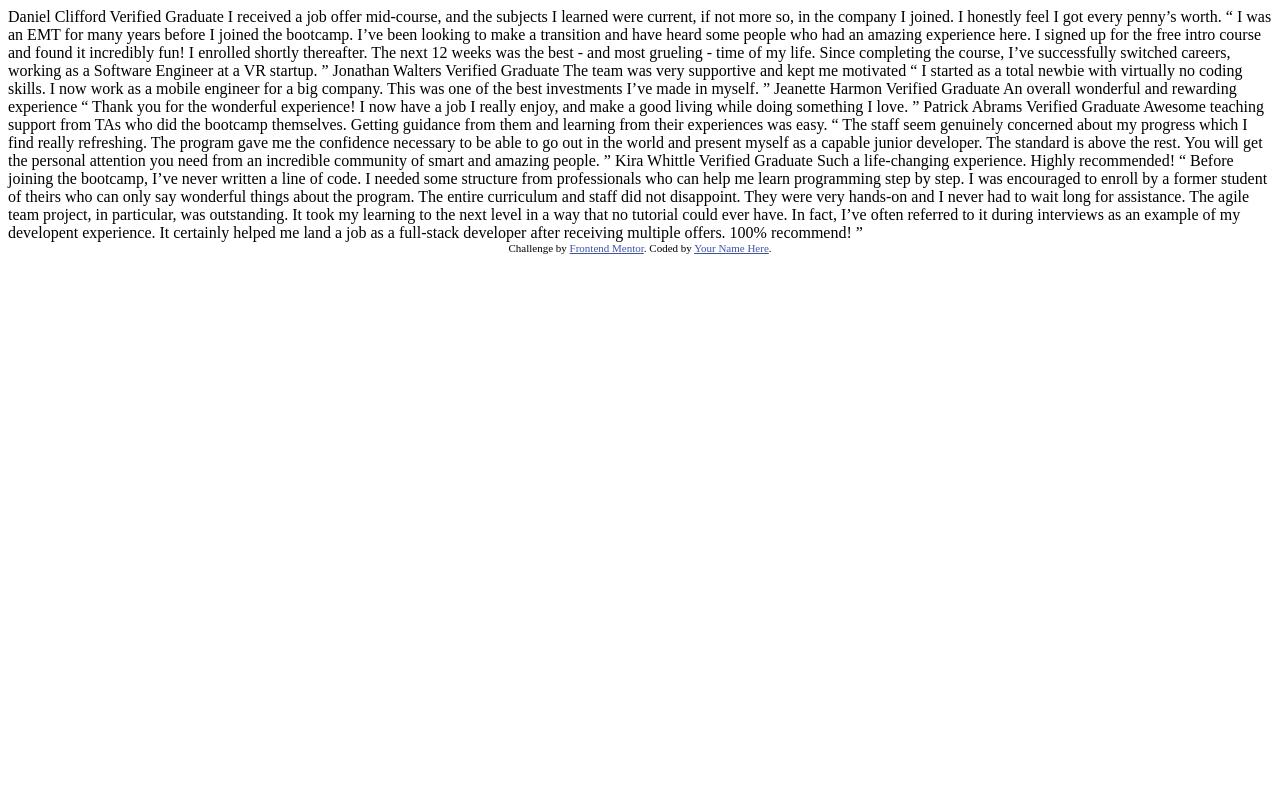
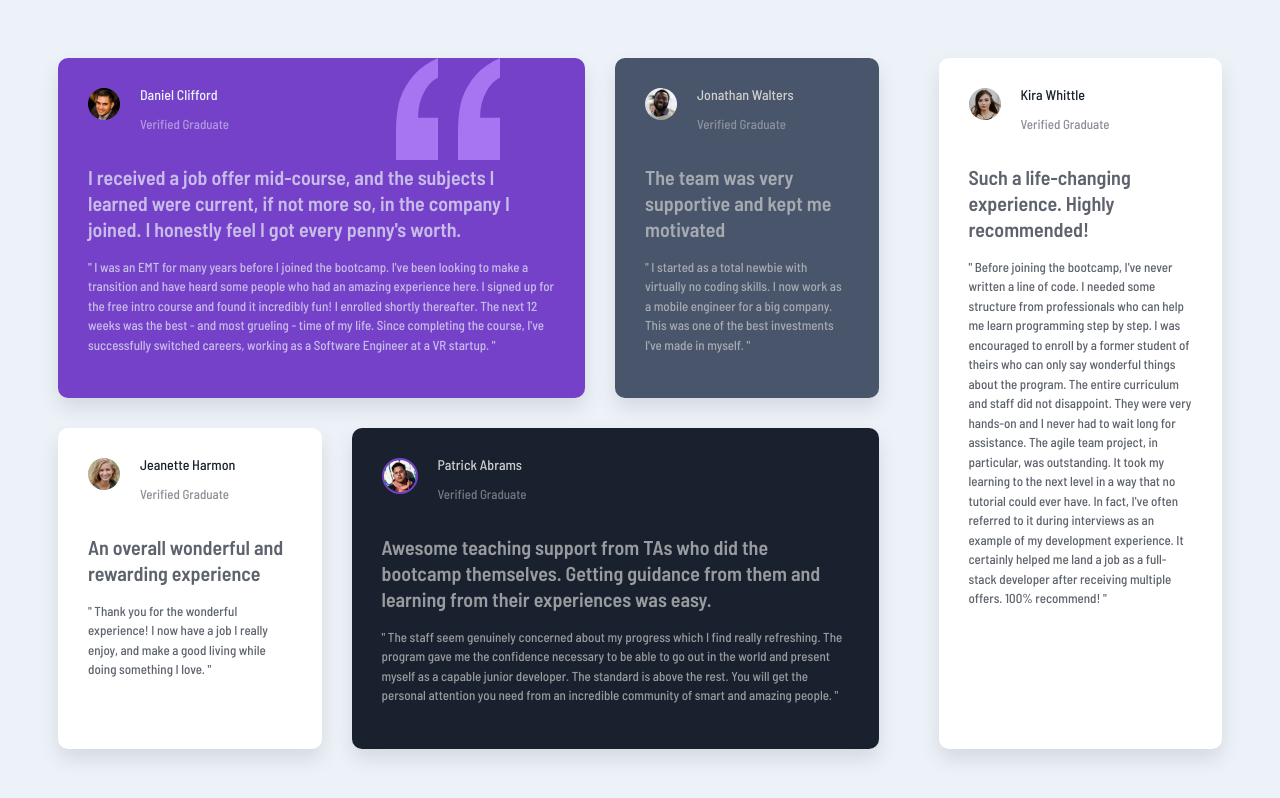
Before and after one commit to CodeWithMaina/testimonial-grid-section, a plain HTML site: page index.html in a window 1280 px wide. Drawn offline with Linux system fonts and the light colour scheme.

Commit message:
Added fonts and colors

```diff
--- a/index.html
+++ b/index.html
@@ -1,76 +1,130 @@
 <!DOCTYPE html>
 <html lang="en">
+
 <head>
   <meta charset="UTF-8">
-  <meta name="viewport" content="width=device-width, initial-scale=1.0"> <!-- displays site properly based on user's device -->
+  <meta http-equiv="X-UA-Compatible" content="IE=edge">
+  <meta name="viewport" content="width=device-width, initial-scale=1.0">
+  <!-- Google font -->
+  <link rel="preconnect" href="https://fonts.googleapis.com">
+  <link rel="preconnect" href="https://fonts.gstatic.com" crossorigin>
+  <link href="https://fonts.googleapis.com/css2?family=Barlow+Semi+Condensed:wght@500;600&display=swap"
+    rel="stylesheet">
+  <!-- my css -->
+  <link rel="stylesheet" href="styles.css">
+</head>
 
-  <link rel="icon" type="image/png" sizes="32x32" href="./images/favicon-32x32.png">
-
-  <title>Frontend Mentor | [Challenge Name Here]</title>
-
-  <!-- Feel free to remove these styles or customise in your own stylesheet 👍 -->
-  <style>
-    .attribution { font-size: 11px; text-align: center; }
-    .attribution a { color: hsl(228, 45%, 44%); }
-  </style>
-</head>
 <body>
-  Daniel Clifford
-  Verified Graduate
-
+  <main class="testimonial-grid">
+    <div class="side1">
+      <div class="dani-wal">
+        <article class="daniel quote">
+          <div class="flex">
+            <div>
+              <img src="./images/image-daniel.jpg" alt="daniel clifford">
+            </div>
+            <div>
+              <h2 class="name">Daniel Clifford</h2>
+              <p class="position">Verified Graduate</p>
+            </div>
+          </div>
+          <p class="description">
             I received a job offer mid-course, and the subjects I learned were current, if not more so,
-  in the company I joined. I honestly feel I got every penny’s worth.
-
-  “ I was an EMT for many years before I joined the bootcamp. I’ve been looking to make a
+            in the company I joined. I honestly feel I got every penny's worth.
+          </p>
+          <p>
+            " I was an EMT for many years before I joined the bootcamp. I've been looking to make a
             transition and have heard some people who had an amazing experience here. I signed up
             for the free intro course and found it incredibly fun! I enrolled shortly thereafter.
             The next 12 weeks was the best - and most grueling - time of my life. Since completing
-  the course, I’ve successfully switched careers, working as a Software Engineer at a VR startup. ”
-
-  Jonathan Walters
-  Verified Graduate
-
+            the course, I've successfully switched careers, working as a Software Engineer at a VR startup. "
+          </p>
+        </article>
+        <article class="walters">
+          <div class="flex">
+            <div>
+              <img src="./images/image-jonathan.jpg" alt="Jonathan Walters">
+            </div>
+            <div>
+              <h2 class="name">Jonathan Walters</h2>
+              <p class="position">Verified Graduate</p>
+            </div>
+          </div>
+          <p class="description">
             The team was very supportive and kept me motivated
-
-  “ I started as a total newbie with virtually no coding skills. I now work as a mobile engineer
-  for a big company. This was one of the best investments I’ve made in myself. ”
-
-  Jeanette Harmon
-  Verified Graduate
-
-  An overall wonderful and rewarding experience
-
-  “ Thank you for the wonderful experience! I now have a job I really enjoy, and make a good living
-  while doing something I love. ”
-
-  Patrick Abrams
-  Verified Graduate
-
+          </p>
+          <p>
+            " I started as a total newbie with virtually no coding skills. I now work as a mobile engineer
+            for a big company. This was one of the best investments I've made in myself. "
+          </p>
+        </article>
+      </div>
+      <div class="ham-abr">
+        <article class="harmon">
+          <div class="flex">
+            <div>
+              <img src="./images/image-jeanette.jpg" alt="Jeanette Harmon">
+            </div>
+            <div>
+              <h2 class="name">Jeanette Harmon</h2>
+              <p class="position">Verified Graduate</p>
+            </div>
+          </div>
+          <p class="description">
+            An overall wonderful and rewarding experience</p>
+          <p>
+            " Thank you for the wonderful experience! I now have a job I really enjoy, and make a good living
+            while doing something I love. "
+          </p>
+        </article>
+        <article class="abrams">
+          <div class="flex">
+            <div>
+              <img class="border-primary-400" src="./images/image-patrick.jpg" alt="Patrick Abrams">
+            </div>
+            <div>
+              <h2 class="name">Patrick Abrams</h2>
+              <p class="position">Verified Graduate</p>
+            </div>
+          </div>
+          <p class="description">
             Awesome teaching support from TAs who did the bootcamp themselves. Getting guidance from them and
             learning from their experiences was easy.
-
-  “ The staff seem genuinely concerned about my progress which I find really refreshing. The program
+          </p>
+          <p>
+            " The staff seem genuinely concerned about my progress which I find really refreshing. The program
             gave me the confidence necessary to be able to go out in the world and present myself as a capable
             junior developer. The standard is above the rest. You will get the personal attention you need from
-  an incredible community of smart and amazing people. ”
+            an incredible community of smart and amazing people. "
+          </p>
+        </article>
+      </div>
+    </div>
 
-  Kira Whittle
-  Verified Graduate
-
+    <article class="kira">
+      <div class="flex">
+        <div>
+          <img src="./images/image-kira.jpg" alt="Kira Whittle">
+        </div>
+        <div>
+          <h2 class="name">Kira Whittle</h2>
+          <p class="position">Verified Graduate</p>
+        </div>
+      </div>
+      <p class="description">
         Such a life-changing experience. Highly recommended!
-
-  “ Before joining the bootcamp, I’ve never written a line of code. I needed some structure from
+      </p>
+      <p>
+        " Before joining the bootcamp, I've never written a line of code. I needed some structure from
         professionals who can help me learn programming step by step. I was encouraged to enroll by a former
         student of theirs who can only say wonderful things about the program. The entire curriculum and staff
         did not disappoint. They were very hands-on and I never had to wait long for assistance. The agile team
         project, in particular, was outstanding. It took my learning to the next level in a way that no tutorial
-  could ever have. In fact, I’ve often referred to it during interviews as an example of my developent
+        could ever have. In fact, I've often referred to it during interviews as an example of my development
         experience. It certainly helped me land a job as a full-stack developer after receiving multiple offers.
-  100% recommend! ”
-
-  <div class="attribution">
-    Challenge by <a href="https://www.frontendmentor.io?ref=challenge" target="_blank">Frontend Mentor</a>.
-    Coded by <a href="#">Your Name Here</a>.
-  </div>
+        100% recommend! "
+      </p>
+    </article>
+  </main>
 </body>
 </html>
--- /dev/null
+++ b/styles.css
@@ -0,0 +1,130 @@
+:root {
+    --fs-300: 0.8125rem;
+    --fs-400: 0.875rem;
+    --fw-400: 500;
+    --fw-700: 600;
+  }
+
+  .flex {
+    display: flex;
+  }
+
+  body {
+    font-family: 'Barlow Semi Condensed', sans-serif;
+    padding: 50px;
+    justify-content: center;
+    background-color: hsl(210, 46%, 95%);
+  }
+
+  main {
+    display: grid;
+    grid-template-columns: 3fr 1fr;
+    gap: 30px;
+    max-width: 1200px;
+    margin: 0 auto;
+  }
+
+  .name {
+    font-size: var(--fs-400);
+    font-weight: var(--fw-400);
+    line-height: 1;
+  }
+
+  .side1 {
+    margin-right: 30px;
+    display: flex;
+    flex-direction: column;
+    gap: 30px;
+  }
+
+  .dani-wal {
+    display: grid;
+    grid-template-columns: 2fr 1fr;
+    gap: 30px;
+  }
+
+  .ham-abr {
+    display: grid;
+    grid-template-columns: 1fr 2fr;
+    gap: 30px;
+  }
+
+  img {
+    border-radius: 50%;
+    margin-right: 20px;
+    width: 32px;
+    height: 32px;
+  }
+
+  .quote {
+    background-image: url("./images/bg-pattern-quotation.svg");
+    background-repeat: no-repeat;
+    background-position: top right 20%;
+  }
+
+  .position {
+    font-size: var(--fs-300);
+    opacity: 0.5;
+  }
+
+  .daniel {
+    background-color: hsl(263, 55%, 52%);
+    color: hsl(210, 46%, 95%);
+    padding: 30px;
+    border-radius: 10px;
+    box-shadow: 0 10px 20px rgba(0, 0, 0, 0.1);
+  }
+
+  .description {
+    font-weight: var(--fw-700);
+    font-size: 1.25rem;
+    margin: 1rem 0;
+    line-height: 1.3;
+  }
+
+  h2 {
+    margin: 0;
+    padding: 0;
+  }
+
+  p {
+    font-size: 13px;
+    opacity: 0.7;
+    line-height: 1.5;
+  }
+
+  .walters {
+    background-color: hsl(217, 19%, 35%);
+    color: hsl(0, 0%, 81%);
+    padding: 30px;
+    border-radius: 10px;
+    box-shadow: 0 10px 20px rgba(0, 0, 0, 0.1);
+  }
+
+  .harmon {
+    background-color: white;
+    color: hsl(219, 29%, 14%);
+    border-radius: 10px;
+    padding: 30px;
+    box-shadow: 0 10px 20px rgba(0, 0, 0, 0.1);
+  }
+
+  .abrams {
+    background-color: hsl(219, 29%, 14%);
+    color: hsl(0, 0%, 81%);
+    padding: 30px;
+    border-radius: 10px;
+    box-shadow: 0 10px 20px rgba(0, 0, 0, 0.1);
+  }
+
+  .kira {
+    background-color: white;
+    color: hsl(219, 29%, 14%);
+    border-radius: 10px;
+    padding: 30px;
+    box-shadow: 0 10px 20px rgba(0, 0, 0, 0.1);
+  }
+
+  .border-primary-400 {
+    border: 2px solid hsl(263, 55%, 52%);
+  }
```
Lines whose indentation alone changed are shown as unchanged.
